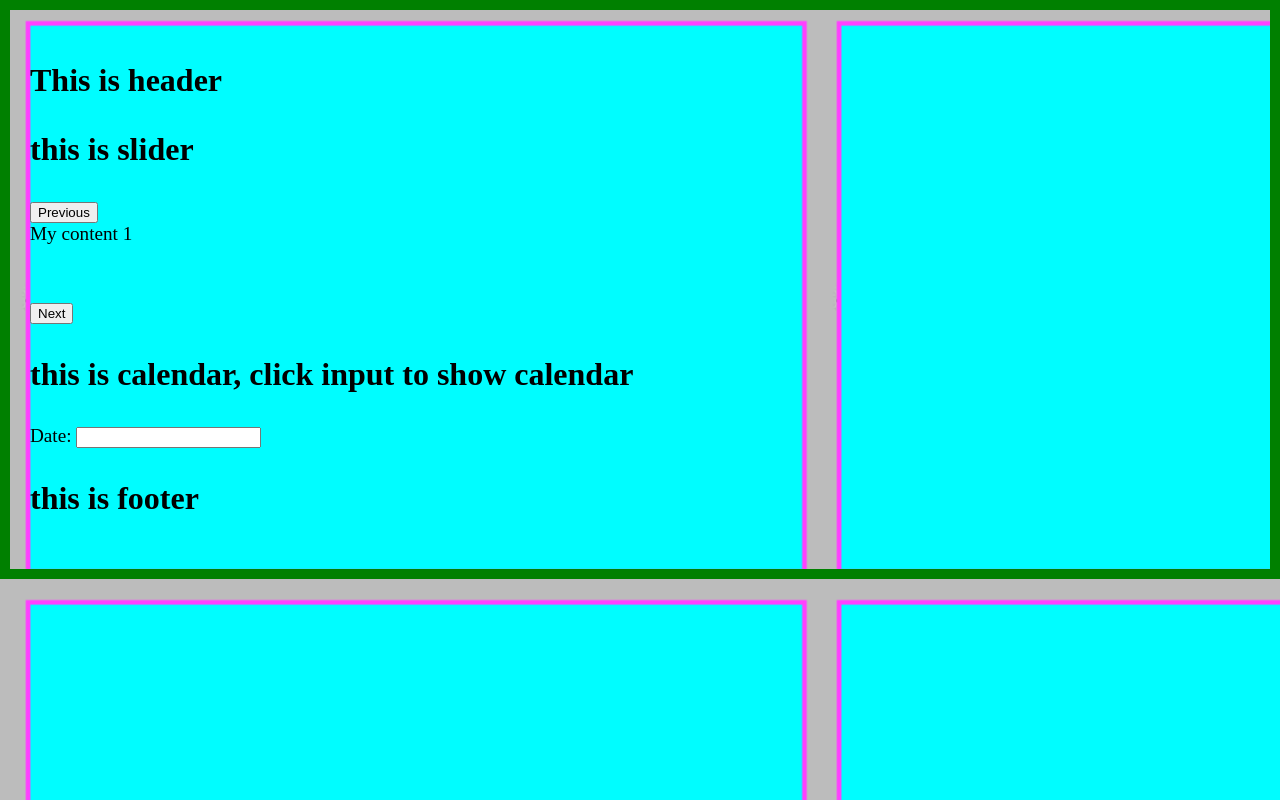
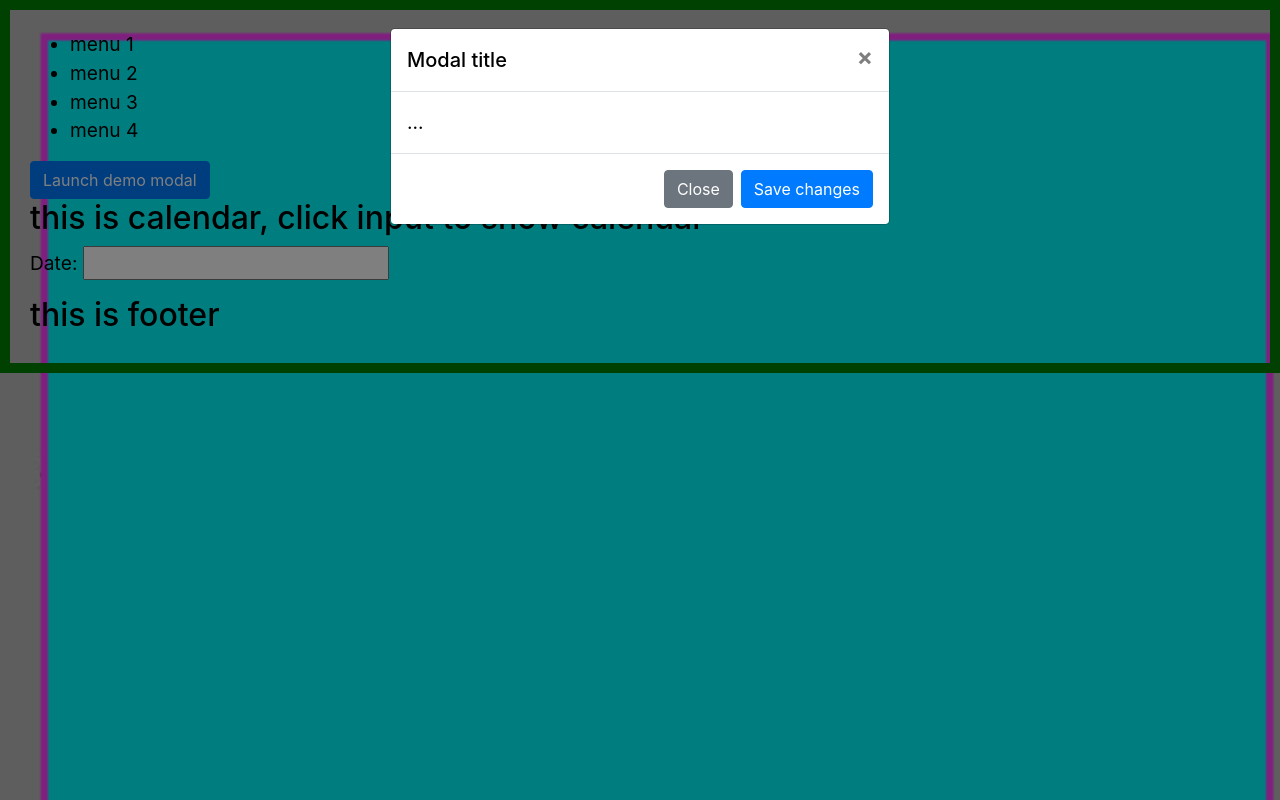
Before and after one commit to nhonnhon/webpack-html-template, a website built with webpack: page src/index.html in a window 1280 px wide. Built offline with nearby package versions, Linux system fonts and the light colour scheme.

Commit message:
update webpack with jquery

```diff
--- a/package.json
+++ b/package.json
@@ -33,9 +33,11 @@
     "webpack-merge": "^4.1.4"
   },
   "dependencies": {
+    "bootstrap": "^4.1.3",
     "jquery": "^3.3.1",
     "jquery-ui": "^1.12.1",
     "lodash": "^4.17.11",
+    "popper.js": "^1.14.5",
     "slick-carousel": "^1.8.1"
   }
 }
--- a/src/assets/js/script.js
+++ b/src/assets/js/script.js
@@ -1,3 +1,5 @@
+import 'bootstrap';
+
 import '../../modules/header/script.js';
 import '../../modules/calendar/script.js';
 import '../../modules/slider/script.js';
--- a/src/assets/scss/style.scss
+++ b/src/assets/scss/style.scss
@@ -1,3 +1,4 @@
+@import '../../../node_modules//bootstrap/dist/css/bootstrap.min.css';
 @import '../../../node_modules/jquery-ui/themes/base/all.css';
 @import '../../../node_modules/slick-carousel/slick/slick.css';
 
--- a/src/index.html
+++ b/src/index.html
@@ -2,7 +2,38 @@
 
 {% set title = 'Index' %}
 
+
+<!-- Button trigger modal -->
+<button type="button" class="btn btn-primary" data-toggle="modal" data-target="#exampleModal">
+    Launch demo modal
+</button>
 {% block content %}
-    {% include "modules/slider/slider.html" %}
-    {% include "modules/calendar/calendar.html" %}
+<!-- Modal -->
+<!-- Button trigger modal -->
+<button type="button" class="btn btn-primary" data-toggle="modal" data-target="#exampleModal">
+    Launch demo modal
+</button>
+
+<!-- Modal -->
+<div class="modal fade" id="exampleModal" tabindex="-1" role="dialog" aria-labelledby="exampleModalLabel" aria-hidden="true">
+    <div class="modal-dialog" role="document">
+        <div class="modal-content">
+            <div class="modal-header">
+                <h5 class="modal-title" id="exampleModalLabel">Modal title</h5>
+                <button type="button" class="close" data-dismiss="modal" aria-label="Close">
+                    <span aria-hidden="true">&times;</span>
+                </button>
+            </div>
+            <div class="modal-body">
+                ...
+            </div>
+            <div class="modal-footer">
+                <button type="button" class="btn btn-secondary" data-dismiss="modal">Close</button>
+                <button type="button" class="btn btn-primary">Save changes</button>
+            </div>
+        </div>
+    </div>
+</div>
+
+{% include "modules/calendar/calendar.html" %}
 {% endblock %}
--- a/src/modules/calendar/script.js
+++ b/src/modules/calendar/script.js
@@ -1,5 +1,4 @@
-import $ from 'jquery';
-import datepicker from 'jquery-ui/ui/widgets/datepicker';
+require('jquery-ui/ui/widgets/datepicker');
 
 console.log('This is calendar fine');
 
--- a/src/modules/header/header.html
+++ b/src/modules/header/header.html
@@ -1 +1,8 @@
-<h3>This is header</h3>
+<header>
+    <ul>
+        <li>menu 1</li>
+        <li>menu 2</li>
+        <li>menu 3</li>
+        <li>menu 4</li>
+    </ul>
+</header>
--- a/src/modules/header/header.scss
+++ b/src/modules/header/header.scss
@@ -2,5 +2,5 @@ body{
     border: 10px solid green;
     padding: 20px;
     background-image: url(../images/shit.png);
-    background-size: contain;
+    background-size: cover;
 }
--- a/src/modules/header/script.js
+++ b/src/modules/header/script.js
@@ -1,5 +1,5 @@
-import $ from 'jquery';
 
 console.log('This is header');
 
 $('body').addClass('acc');
+$('#exampleModal').modal();
--- a/webpack.common.js
+++ b/webpack.common.js
@@ -3,6 +3,7 @@ const CleanWebpackPlugin = require("clean-webpack-plugin");
 const HtmlWebpackPlugin = require("html-webpack-plugin");
 const ExtractTextPlugin = require("extract-text-webpack-plugin");
 const CopyWebpackPlugin = require("copy-webpack-plugin");
+const webpack = require('webpack');
 
 const fs = require("fs");
 
@@ -112,6 +113,12 @@ module.exports = {
                 from: "./node_modules/jquery-ui/themes/base/images",
                 to: "assets/css/images"
             }
-        ])
+        ]),
+        new webpack.ProvidePlugin({
+            $: 'jquery',
+            jQuery: 'jquery',
+            'window.jQuery': 'jquery',
+            Popper: ['popper.js', 'default'],
+        }),
     ].concat(htmlPlugins)
 };
```
Also changed, not shown: src/layout.html (+1 -0 lines), 2 other files.
